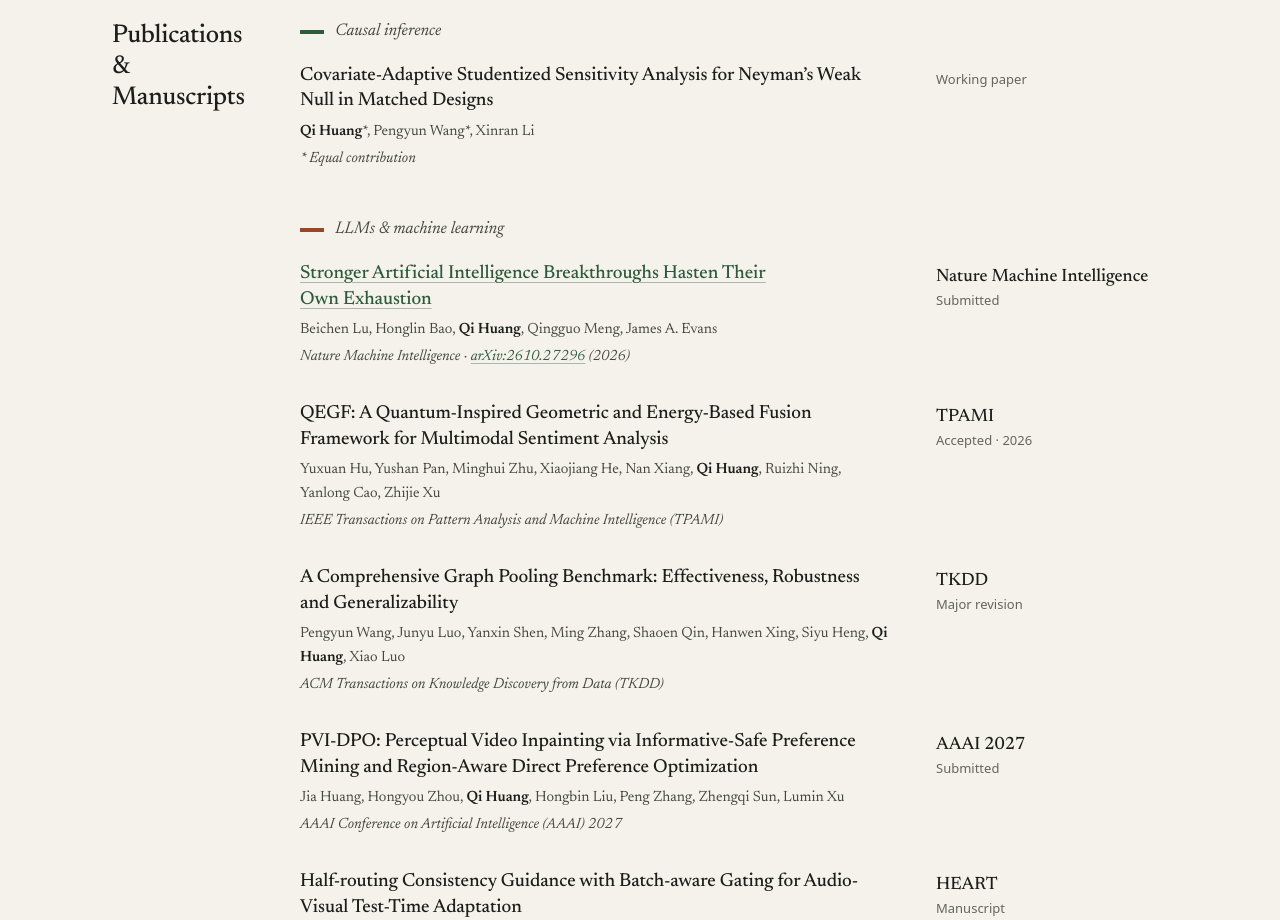
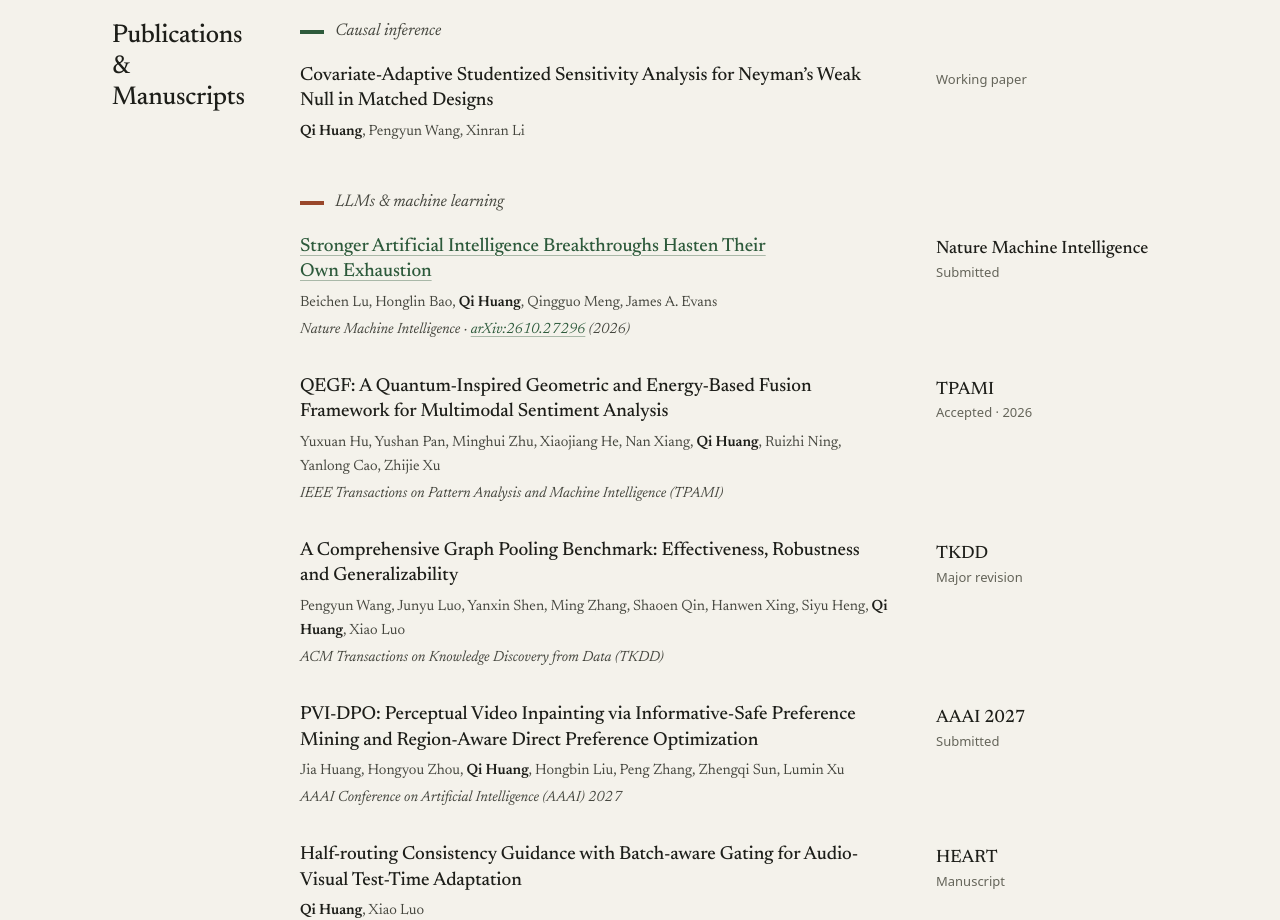
Before and after one commit to QiHuang321/QiHuang321.github.io, a plain HTML site: page index.html in a window 1280 px wide. Shown: the part 1540-2460 px from the top of the page. Drawn offline with Linux system fonts and the light colour scheme.

Commit message:
Remove equal-contribution markers from working paper in website and CV

```diff
--- a/index.html
+++ b/index.html
@@ -494,8 +494,7 @@
           <h3 class="h">Covariate-Adaptive Studentized Sensitivity Analysis for Neyman&rsquo;s Weak Null in Matched Designs</h3>
           <p class="n"><span class="s">Working paper</span></p>
           <div class="b">
-            <p class="authors"><strong>Qi Huang</strong>*, Pengyun Wang*, Xinran Li</p>
-            <p class="venue">* Equal contribution</p>
+            <p class="authors"><strong>Qi Huang</strong>, Pengyun Wang, Xinran Li</p>
           </div>
         </li>
       </ol>
```
Also changed, not shown: 1 other file.
